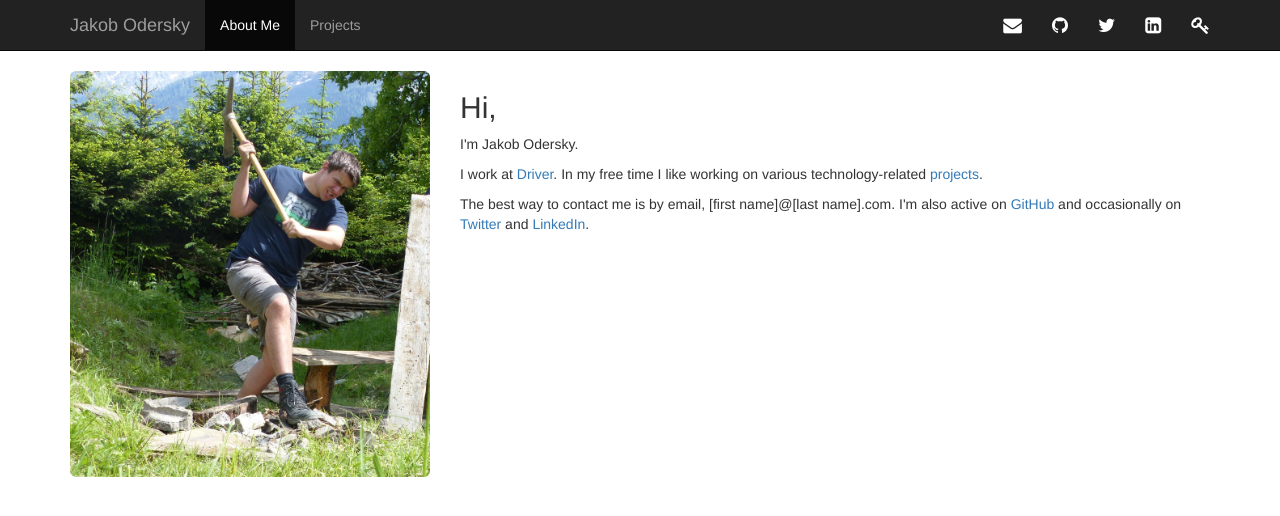
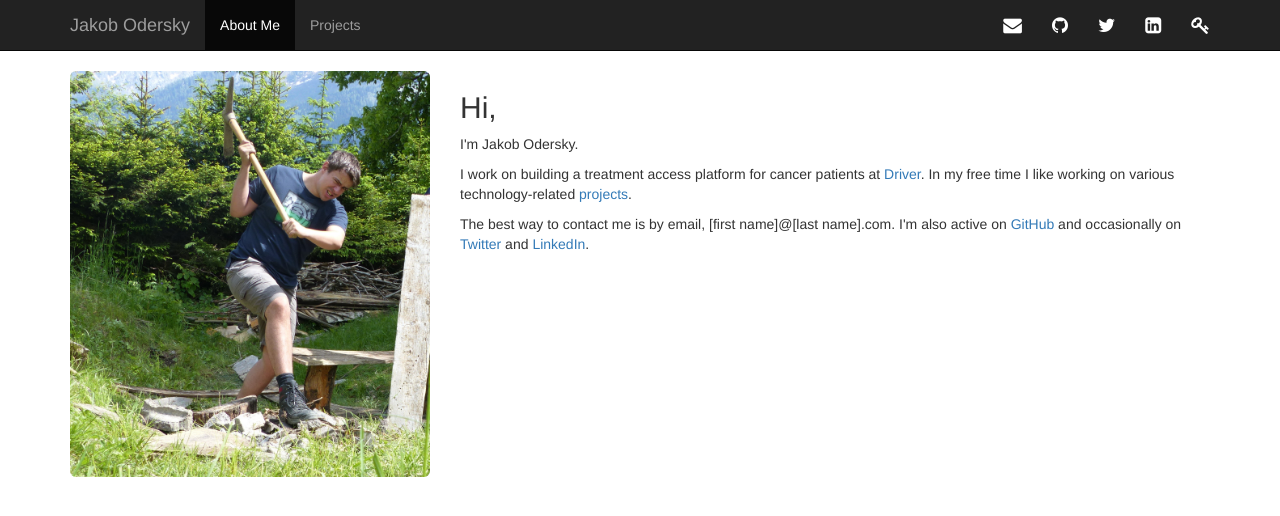
Before and after one commit to jodersky/homepage, a Jekyll site: the page built from index.html, in a window 1280 px wide. Shown: the top 516 px of the page. Built offline with Jekyll 4.4.1, drawn with Linux system fonts in a browser that asks for light colours.

Commit message:
Update work description

```diff
--- a/index.html
+++ b/index.html
@@ -10,7 +10,7 @@ id: about
 	<div class="col-sm-8">
 		<h2>Hi,</h2>
 		<p>I'm Jakob Odersky.</p>
-		<p>I work at <a href="https://driver.xyz/">Driver</a>. In my free time I like working on various technology-related <a href="/projects/">projects</a>.</p>
+		<p>I work on building a treatment access platform for cancer patients at <a href="https://driver.xyz/">Driver</a>. In my free time I like working on various technology-related <a href="/projects/">projects</a>.</p>
 		<p>The best way to contact me is by email, [first name]@[last name].com. I'm also active on <a href="https://www.github.com/jodersky">GitHub</a> and occasionally on <a href="https://twitter.com/jodersky">Twitter</a> and <a href="https://www.linkedin.com/in/jodersky">LinkedIn</a>.</p>
 		<!--<p><i class="fa fa-hand-o-right"></i> <a href="/assets/cv.pdf">Resume</a></p>-->
 	</div>
```
